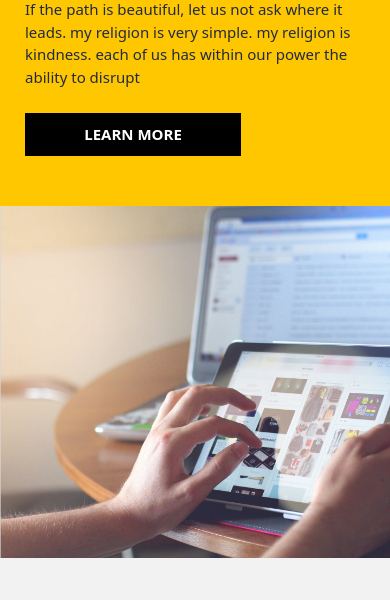
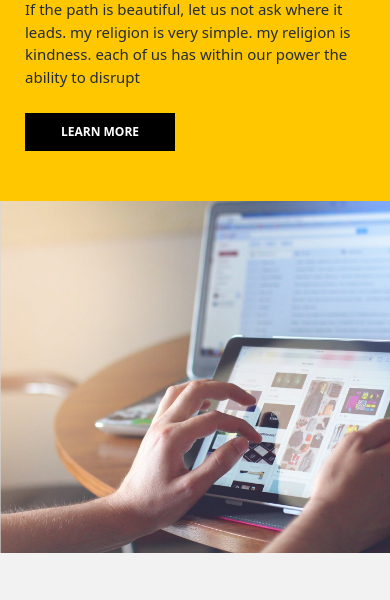
Before and after one commit to dipesh0999/digital-agency-tailwind, a website: page index.html in a window 390 px wide. Shown: the part 244-844 px from the top of the page. Drawn offline with Linux system fonts and the light colour scheme.

Commit message:
mobile banner button sizze fixed

```diff
--- a/index.html
+++ b/index.html
@@ -32,7 +32,7 @@
         <div class="w-1/2 bg-yellow pt-[182px] pr-[96px] pb-[181px] pl-[153px] max-sm:w-full max-sm:py-[50px] max-sm:px-[25px]">
           <h1 class="text-[60px] leading-[1.1] font-black max-sm:text-[40px]">Grow your brand through digital</h1>
           <p class="mt-[30px] mb-[20px] text-[15px] text-db max-sm:my-[25px] ">If the path is beautiful, let us not ask where it leads. my religion is very simple. my religion is kindness. each of us has within our power the ability to disrupt</p>
-          <a href="" class="block w-[216px] bg-black py-[10px] text-center text-[15px] font-bold text-white uppercase duration-300 ease-in hover:bg-white hover:text-black">Learn More</a>
+          <a href="" class="block w-[216px] bg-black py-[10px] text-center text-[15px] font-bold text-white uppercase duration-300 ease-in hover:bg-white hover:text-black max-sm:w-[150px] max-sm:text-[12px]">Learn More</a>
         </div>
         <div class="w-1/2 max-sm:w-full"><img src="assets/images/banner.png" alt="" class="w-full" width="721" height="650"></div>
       </section>
```
Also changed, not shown: assets/css/styles.css.
